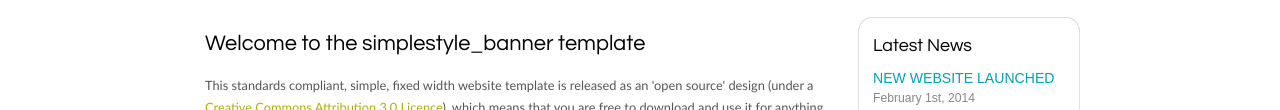
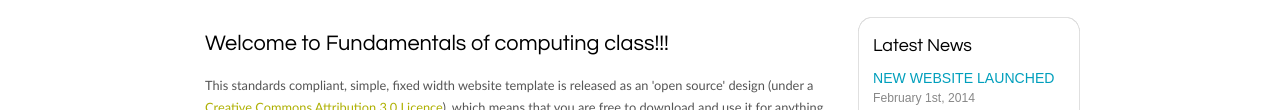
Before and after one commit to gitkarmad/vercel-app-sample, a plain HTML site: page index.html in a window 1280 px wide. Shown: the part 400-510 px from the top of the page. Drawn offline with Linux system fonts and the light colour scheme.

Commit message:
third commit

```diff
--- a/index.html
+++ b/index.html
@@ -74,7 +74,7 @@
       </div>
       <div id="content">
         <!-- insert the page content here -->
-        <h1>Welcome to the simplestyle_banner template</h1>
+        <h1>Welcome to Fundamentals of computing class!!!</h1>
         <p>This standards compliant, simple, fixed width website template is released as an 'open source' design (under a <a href="http://creativecommons.org/licenses/by/3.0">Creative Commons Attribution 3.0 Licence</a>), which means that you are free to download and use it for anything you want (including modifying and amending it). All I ask is that you leave the 'design from HTML5webtemplates.co.uk' link in the footer of the template, but other than that...</p>
         <p>This template is written entirely in <strong>HTML5</strong> and <strong>CSS</strong>, and can be validated using the links in the footer.</p>
         <p>You can view more free HTML5 web templates <a href="http://www.html5webtemplates.co.uk">here</a>.</p>
```
